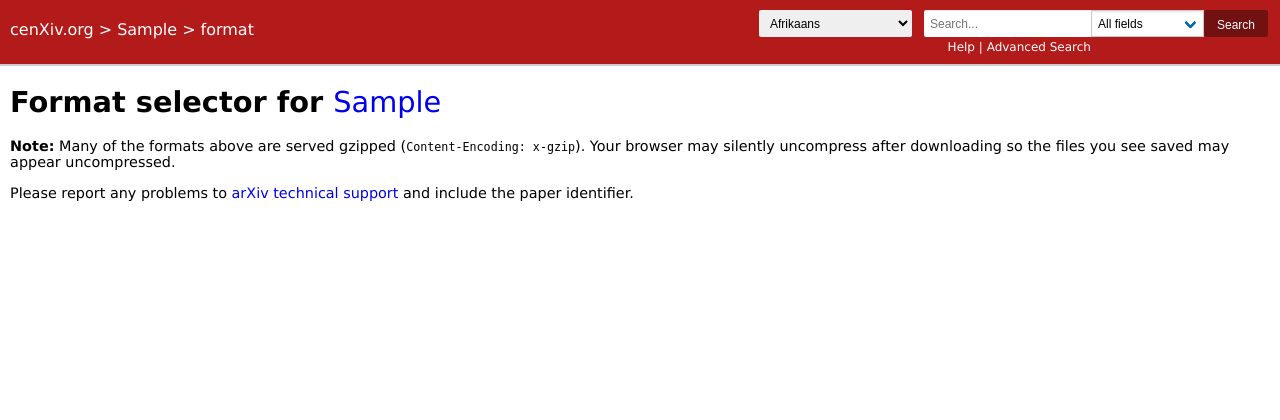
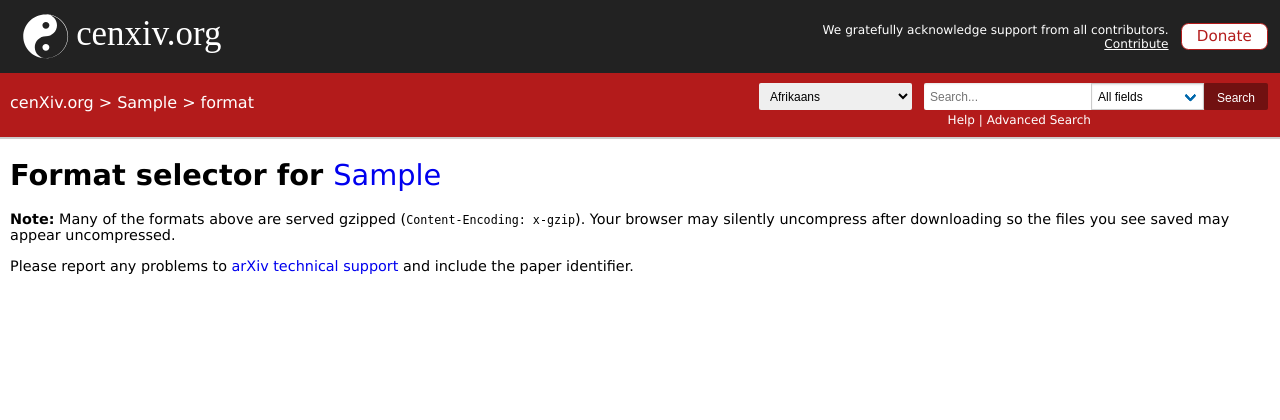
Before and after one commit to cenXiv/cenxiv, a Django app: template articles/templates/articles/format.html in a window 1280 px wide. Shown: the top 420 px of the page. Run offline with Django 3.2, Linux system fonts and the light colour scheme; the template is opened without the code that fills it: most values are stand-ins (such as "Sample title", 1, 10 or a date in 2020).

Commit message:
Add logo and donate

```diff
--- a/articles/templates/articles/base.html
+++ b/articles/templates/articles/base.html
@@ -21,6 +21,16 @@
     <header>
       <a href="#content" class="is-sr-only">Skip to main content</a>
       <!-- start desktop header -->
+      <div class="columns is-vcentered is-hidden-mobile" id="cu-identity">
+        <div class="column" id="cu-logo">
+          <a href="{% url 'articles:home' %}"><img src="{% static 'images/cenxiv-org-white.svg' %}" alt="CenXiv.org" /></a>
+        </div>
+
+        <div class="column" id="support-ack">
+          <span id="support-ack-url">{% trans "We gratefully acknowledge support from all contributors." %} <br/> <a href="#">{% trans "Contribute" %}</a></span>
+          <a href="#" class="btn-header-donate">{% trans "Donate" %}</a>
+        </div>
+      </div>
 
         <div id="header" class="is-hidden-mobile">
         {% block header %}
```
Also changed, not shown: articles/locale/zh_Hans/LC_MESSAGES/django.po, articles/static/images/cenxiv-org-white.svg (added).
